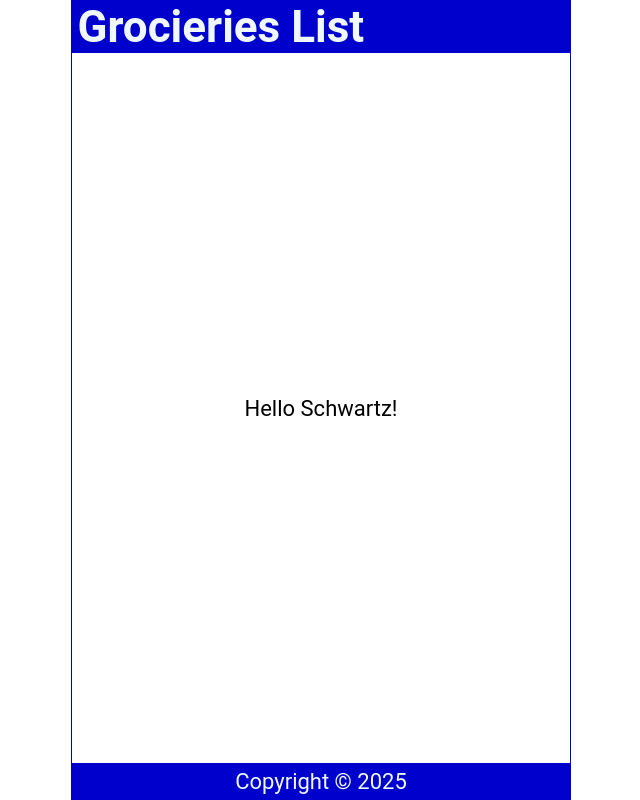
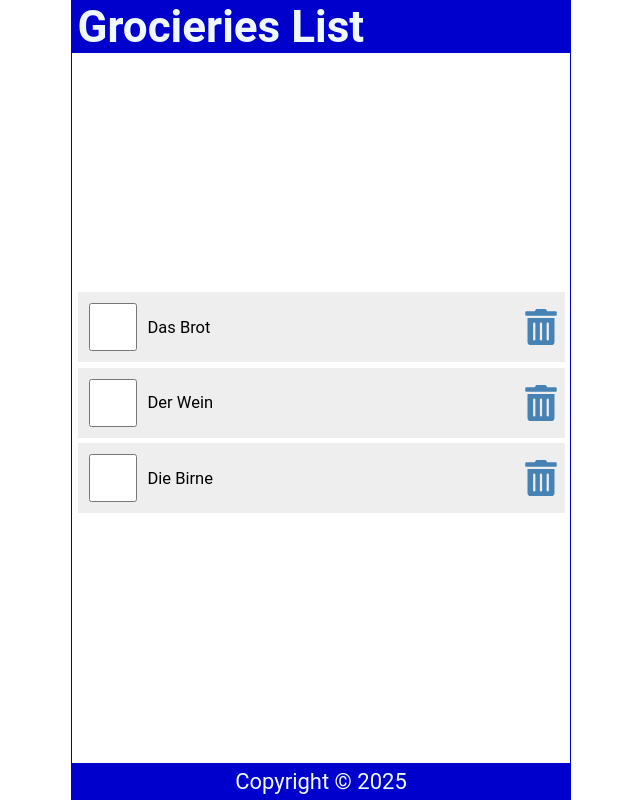
Before and after one commit to dilmurodb/react-tutorial, a React (Create React App) app: page / in a window 1280 px wide. Shown: the whole page, without its empty margins (319-959 px from the left). Built offline with nearby package versions, Linux system fonts and the light colour scheme.

Commit message:
feat: add styles, build up Content.js component

```diff
--- a/package.json
+++ b/package.json
@@ -32,5 +32,8 @@
       "last 1 firefox version",
       "last 1 safari version"
     ]
+  },
+  "devDependencies": {
+    "react-icons": "^5.4.0"
   }
 }
--- a/src/App.css
+++ b/src/App.css
@@ -57,3 +57,62 @@
   display: grid;
   place-content: center;
 }
+
+ul {
+  width: 100%;
+  list-style: none;
+  padding: 0 0.25rem 0.25rem;
+}
+
+ul li::before {
+  content: "\200B";
+}
+
+.item {
+  display: flex;
+  justify-content: flex-start;
+  align-items: center;
+  padding: 0.5rem 0 0.5rem 0.5rem;
+  margin: 0.25rem 0;
+  background-color: #eee;
+}
+
+.item:first-child {
+  margin: 0;
+}
+
+.item input[type="checkbox"] {
+  text-align: center;
+  width: 2.5rem;
+  width: 48px;
+  min-width: 48px;
+  height: 2.5rem;
+  height: 48px;
+  min-height: 48px;
+  cursor: pointer;
+  margin-right: 0.5rem;
+}
+
+.item input[type="checkbox"]:focus + label {
+  text-decoration: underline;
+}
+
+.item > label {
+  font-size: 0.75rem;
+  flex-grow: 1;
+}
+
+.item svg {
+  width: 48px;
+  min-width: 48px;
+  height: 36px;
+  font-size: 1rem;
+  color: steelblue;
+  cursor: pointer;
+}
+
+.item svg:focus,
+.item svg:hover {
+  color: red;
+  outline: none;
+}
--- a/src/Content.js
+++ b/src/Content.js
@@ -1,18 +1,46 @@
 import React from 'react'
+import { useState } from 'react'
+import { FaTrashAlt } from 'react-icons/fa'
 
 const Content = () => {
 
-    const handleNameChange = () => {
-        const names = ["Boris", "Cari", "Schultz", "Schwartz", "Schmidt", "Angela", "Theresa"]
-        const int = Math.floor(Math.random() * 7)
+    const [items, setItems] = useState([
+        {
+            id: 1,
+            checked: false,
+            item: "Das Brot"
+        },
+        {
+            id: 1,
+            checked: false,
+            item: "Der Wein"
+        },
+        {
+            id: 1,
+            checked: false,
+            item: "Die Birne"
+        }
+    ])
 
-        return  names[int]
-      }
 
 
   return (
     <main>
-        <p>Hello {handleNameChange()}!</p>
+        <ul>
+            {items.map((item) => (
+                <li className="item" key={item.id}>
+                    <input
+                        type="checkbox"
+                        checked={item.checked}
+                    />
+                    <label>{item.item}</label>
+                    <FaTrashAlt
+                        role="button"
+                        tabIndex="0"
+                    />
+                </li>
+            ))}
+        </ul>
     </main>
   )
 }
--- a/src/index.css
+++ b/src/index.css
@@ -1,4 +1,4 @@
-body {
+/* body {
   margin: 0;
   font-family: -apple-system, BlinkMacSystemFont, 'Segoe UI', 'Roboto', 'Oxygen',
     'Ubuntu', 'Cantarell', 'Fira Sans', 'Droid Sans', 'Helvetica Neue',
@@ -10,4 +10,4 @@
 code {
   font-family: source-code-pro, Menlo, Monaco, Consolas, 'Courier New',
     monospace;
-}
+} */
```
Also changed, not shown: 1 other file (tests, documents, lock files or other folders).
